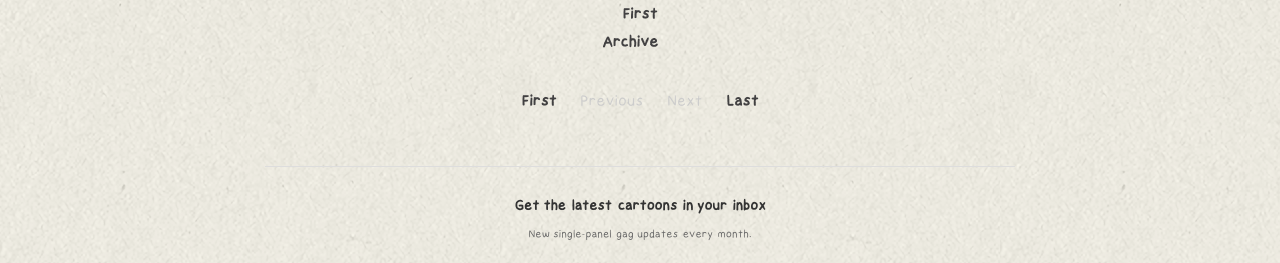
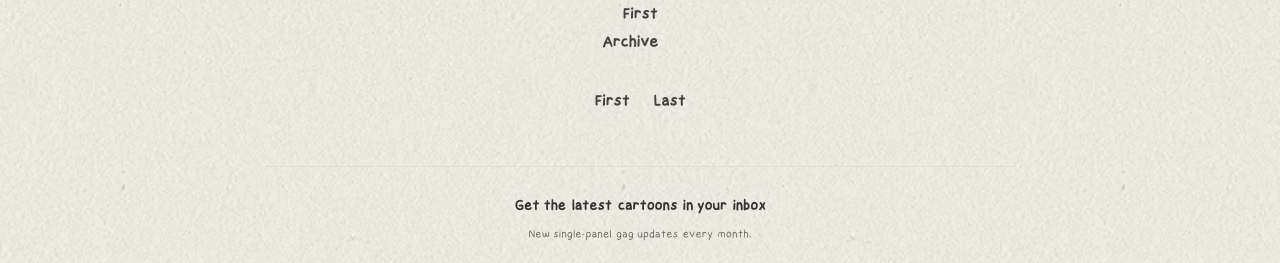
Before and after one commit to Kors420/letter-rip, a Jekyll site: the page built from index.html, in a window 1280 px wide. Shown: the part 1148-1411 px from the top of the page. Built offline with Jekyll 4.4.1, drawn with Linux system fonts in a browser that asks for light colours; nearby versions of some CDN libraries; some web fonts are replaced.

Commit message:
Clean up default layout structure

```diff
--- a/_layouts/default.html
+++ b/_layouts/default.html
@@ -100,21 +100,20 @@
             </div>
           </div>
 
-          <!-- Bottom Navigation Buttons (First, Previous, Next, Last) -->
+          <!-- Bottom Navigation Links -->
           <div class="comic-nav" style="margin-bottom: 30px;">
             {% if site.posts.last %}
               <a href="{{ site.baseurl }}{{ site.posts.last.url }}">First</a>
             {% endif %}
+
             {% if page.previous.url %}
               <a href="{{ site.baseurl }}{{ page.previous.url }}">Previous</a>
-            {% else %}
-              <span style="color: #ccc; margin: 0 10px; font-size: 20px;">Previous</span>
             {% endif %}
+
             {% if page.next.url %}
               <a href="{{ site.baseurl }}{{ page.next.url }}">Next</a>
-            {% else %}
-              <span style="color: #ccc; margin: 0 10px; font-size: 20px;">Next</span>
             {% endif %}
+
             {% if site.posts.first %}
               <a href="{{ site.baseurl }}{{ site.posts.first.url }}">Last</a>
             {% endif %}
```
